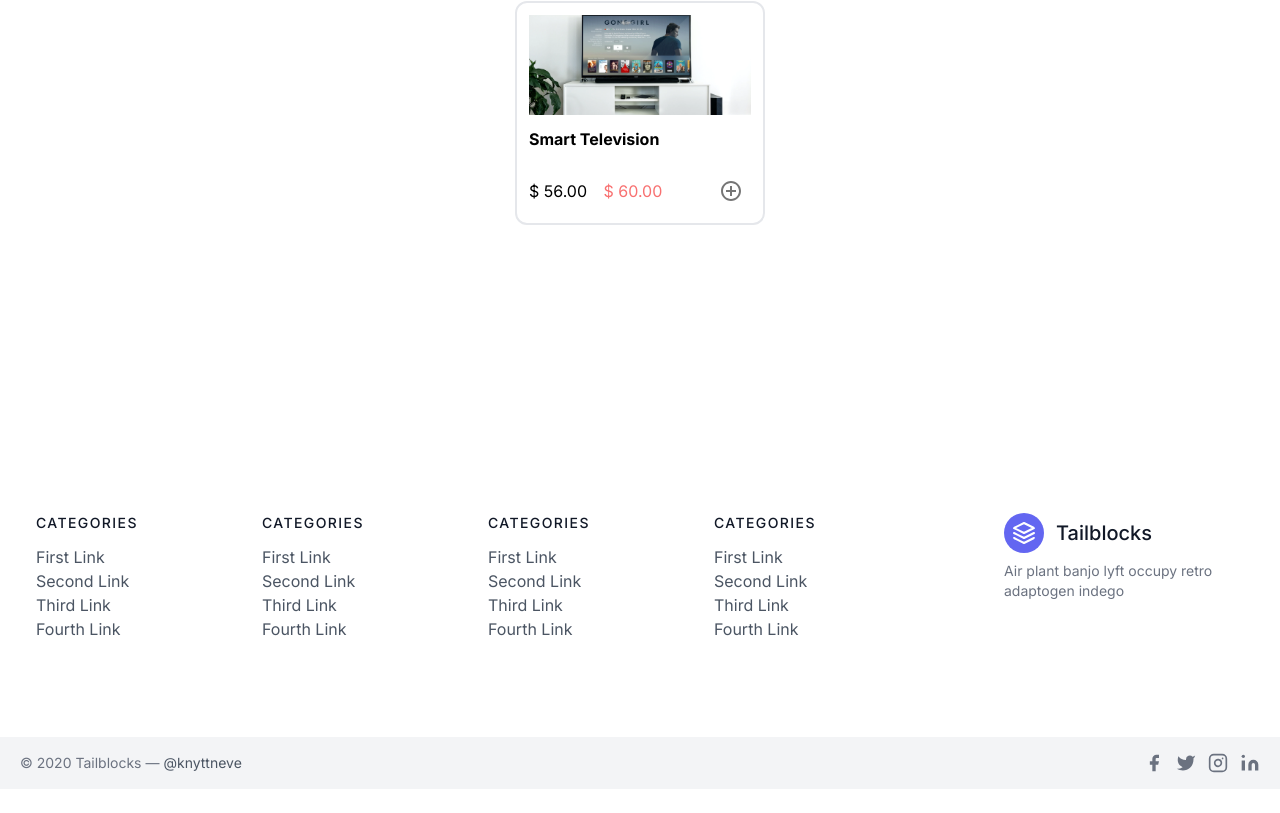
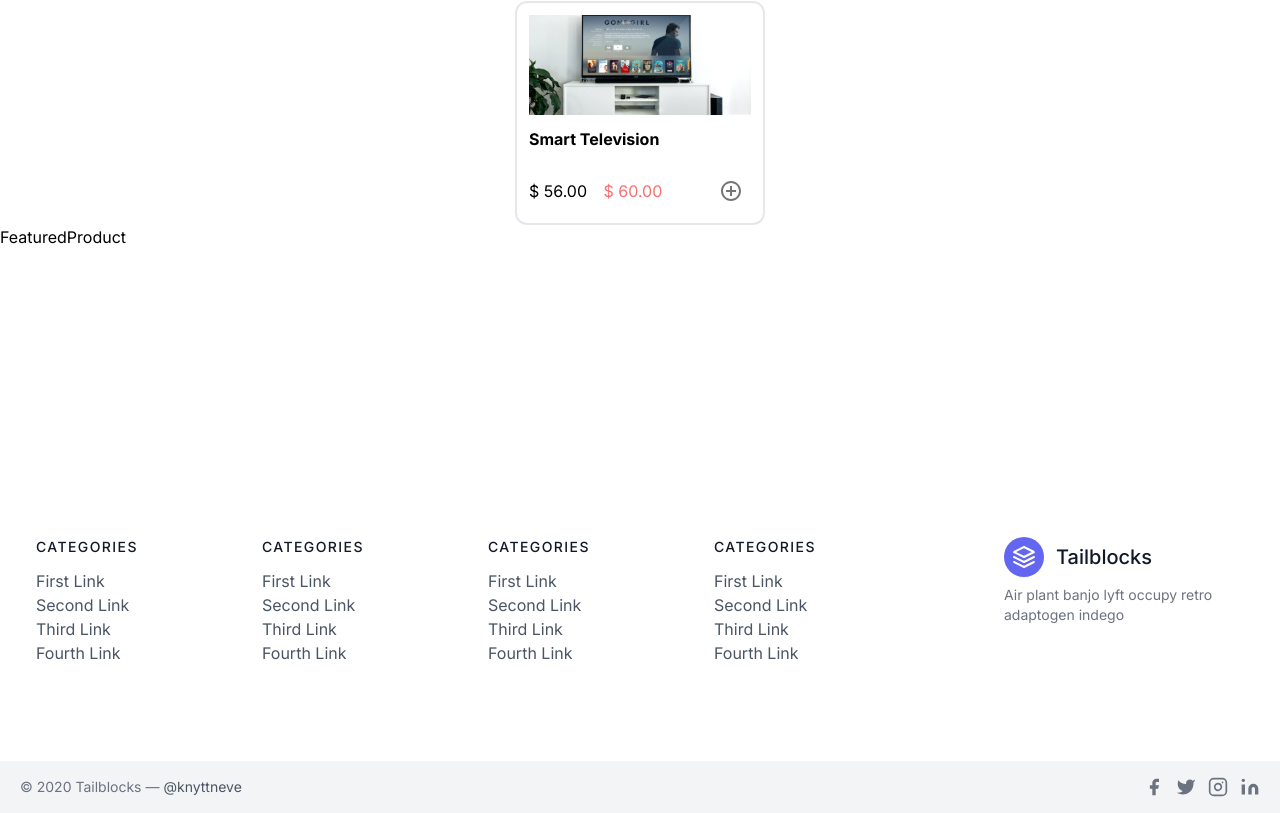
Before and after one commit to ShahadatShuvo/task-myShop, a Next.js app: page / in a window 1280 px wide. Shown: the part 2532-3345 px from the top of the page. Before the commit the page ends 3321 px from the top, so only its background shows below. Built offline with nearby package versions, Linux system fonts and the light colour scheme.

Commit message:
working started on featured-products section

```diff
--- a/src/app/page.tsx
+++ b/src/app/page.tsx
@@ -1,3 +1,4 @@
+import FeaturedProduct from "@/components/homepage/featuredProduct/FeaturedProduct";
 import Footer from "@/components/homepage/footer/Footer";
 import HeroSection from "@/components/homepage/heroSection/HeroSection";
 import Navbar from "@/components/homepage/navbar/Navbar";
@@ -11,6 +12,7 @@ export default function Home() {
       <HeroSection />
       <TrendingProducts />
       <ShopByCategory />
+      <FeaturedProduct />
       <Footer />
     </div>
   );
--- /dev/null
+++ b/src/components/homepage/featuredProduct/FeaturedProduct.tsx
@@ -0,0 +1,7 @@
+import React from "react";
+
+function FeaturedProduct() {
+  return <div>FeaturedProduct</div>;
+}
+
+export default FeaturedProduct;
```
